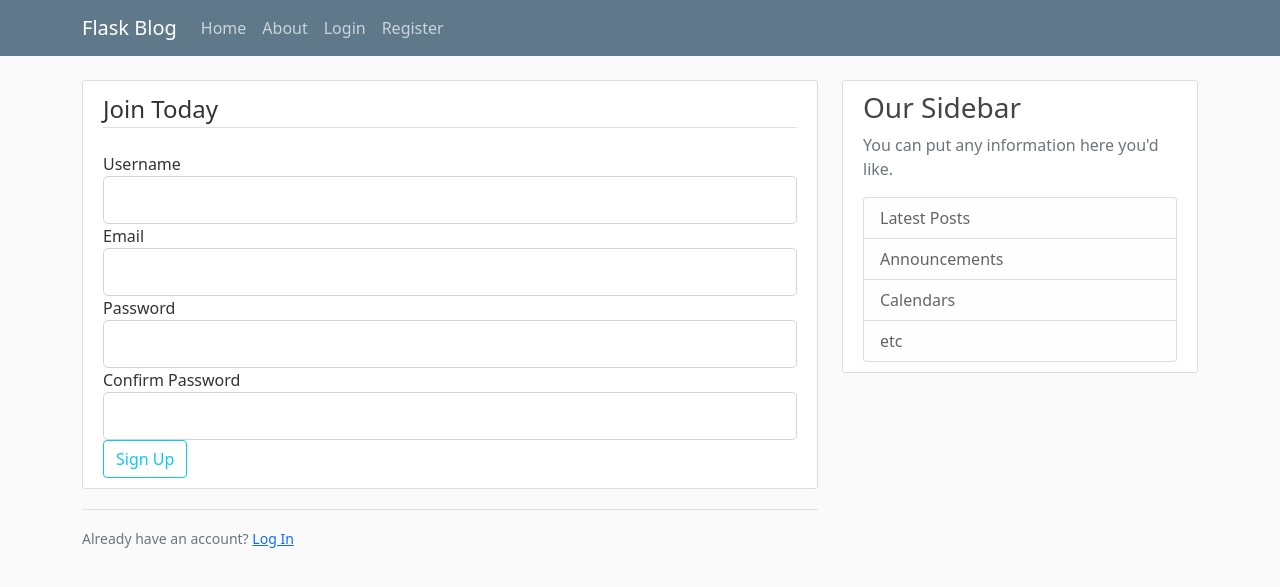
After one commit to agustin-chavez/flask-blog, a Flask app: page /register in a window 1280 px wide. The commit adds this page. Shown: the top 587 px of the page. Run offline with Flask 3, Linux system fonts and the light colour scheme.

Commit message:
Forms and user input

```diff
--- a/flaskblog.py
+++ b/flaskblog.py
@@ -1,6 +1,8 @@
-from flask import Flask, render_template, url_for
+from flask import Flask, render_template, url_for, redirect, flash
+from forms import RegistrationForm, LoginForm
 
 app = Flask(__name__)
+app.config['SECRET_KEY'] = '731f60039c617522880b1aaeda012b05'
 
 posts = [
     {
@@ -51,5 +53,26 @@ def home():
 def about():
     return render_template("about.html")
 
+
+@app.route("/register", methods=['POST', 'GET'])
+def register():
+    form = RegistrationForm()
+    if form.validate_on_submit():
+        flash(f"Account created for {form.username.data}!", "success")
+        return redirect('/')
+    return render_template('register.html', title='Register', form=form)
+
+
+@app.route("/login", methods=['POST', 'GET'])
+def login():
+    form = LoginForm()
+    if form.validate_on_submit():
+        if form.email.data == 'admin@blog.com' and form.password.data == 'password':
+            flash("You have been logged in!", "success")
+            return redirect(url_for('home'))
+        else:
+            flash("Log in unsuccessful. Please check your credentials.", "danger")
+    return render_template('login.html', title='Login', form=form)
+
 if __name__ == "__main__":
     app.run(debug=True)
--- /dev/null
+++ b/forms.py
@@ -0,0 +1,48 @@
+from flask_wtf import FlaskForm
+from wtforms import StringField, PasswordField, SubmitField, BooleanField
+from wtforms.validators import DataRequired, Length, Email, EqualTo
+
+class RegistrationForm(FlaskForm):
+    username = StringField(
+        'Username',
+        validators=[
+            DataRequired(),
+            Length(min=2, max=20)
+        ]
+    )
+    email = StringField(
+        'Email',
+        validators=[
+            DataRequired(),
+            Email()
+        ]
+    )
+    password = PasswordField(
+        'Password',
+        validators=[DataRequired()]
+    )
+
+    confirm_password = PasswordField(
+        'Confirm Password',
+        validators=[DataRequired(), EqualTo('password')]
+    )
+
+    submit = SubmitField('Sign Up')
+
+
+
+class LoginForm(FlaskForm):
+    email = StringField(
+        'Email',
+        validators=[
+            DataRequired(),
+            Email()
+        ]
+    )
+    password = PasswordField(
+        'Password',
+        validators=[DataRequired()]
+    )
+    remember = BooleanField('Remember Me')
+
+    submit = SubmitField('Login')
--- a/templates/about.html
+++ b/templates/about.html
@@ -1,5 +1,5 @@
 {% extends "layout.html" %}
 
 {% block content %}
-    <h1>About</h1>
+    About page
 {% endblock content %}
--- a/templates/layout.html
+++ b/templates/layout.html
@@ -14,7 +14,8 @@
     />
 
     <!-- Custom Styles -->
-    <link rel="stylesheet" type="text/css" href="{{ url_for('static', filename='main.css') }}"/>
+    <link rel="stylesheet" type="text/css" href="{{ url_for('static', filename='main.css') }}">
+
 
     {% if title %}
     <title>Flask Blog - {{ title }}</title>
@@ -40,13 +41,13 @@
           </button>
           <div class="collapse navbar-collapse" id="navbarToggle">
             <div class="navbar-nav mr-auto">
-              <a class="nav-item nav-link" href="/">Home</a>
-              <a class="nav-item nav-link" href="/about">About</a>
+              <a class="nav-item nav-link" href="{{ url_for('home') }}">Home</a>
+              <a class="nav-item nav-link" href="{{ url_for('about') }}">About</a>
             </div>
             <!-- Navbar Right Side -->
             <div class="navbar-nav">
-              <a class="nav-item nav-link" href="/login">Login</a>
-              <a class="nav-item nav-link" href="/register">Register</a>
+              <a class="nav-item nav-link" href="{{ url_for('login') }}">Login</a>
+              <a class="nav-item nav-link" href="{{ url_for('register') }}">Register</a>
             </div>
           </div>
         </div>
@@ -55,7 +56,19 @@
 
     <main role="main" class="container">
       <div class="row">
-        <div class="col-md-8">{% block content %}{% endblock %}</div>
+        <div class="col-md-8">
+          {% with messages = get_flashed_messages(with_categories=true) %}
+            {% if messages %}
+              {% for category, message in messages %}
+                <div class="alert alert-{{ category }}">
+                  {{ message }}
+                </div>
+              {% endfor %}
+            {% endif %}
+          {% endwith%}
+
+          {% block content %}{% endblock %}
+        </div>
 
         <div class="col-md-4">
           <div class="content-section">
--- /dev/null
+++ b/templates/register.html
@@ -0,0 +1,75 @@
+{% extends "layout.html" %}
+
+{% block content %}
+    <div class="content-section">
+        <form method="POST" action="">
+            {{ form.hidden_tag() }}
+            <fieldset class="form-group">
+                <legend class="border-bottom mb-4">Join Today</legend>
+                <div class="form-group">
+                    {{ form.username.label(class="form-control-label") }}
+
+                    {% if form.username.errors %}
+                        {{ form.username(class="form-control form-control-lg is-invalid") }}
+                        <div class="invalid-feedback">
+                            {% for error in form.username.errors %}
+                                <span> {{ error }}</span>
+                            {% endfor %}
+                        </div>
+                    {% else %}
+                        {{ form.username(class="form-control form-control-lg") }}
+                    {% endif %}
+                </div>
+                <div class="form-group">
+                    {{ form.email.label(class="form-control-label") }}
+                    {% if form.email.errors %}
+                        {{ form.email(class="form-control form-control-lg is-invalid") }}
+                        <div class="invalid-feedback">
+                            {% for error in form.email.errors %}
+                                <span> {{ error }}</span>
+                            {% endfor %}
+                        </div>
+                    {% else %}
+                        {{ form.email(class="form-control form-control-lg") }}
+                    {% endif %}
+                </div>
+                <div class="form-group">
+                    {{ form.password.label(class="form-control-label") }}
+                    {% if form.password.errors %}
+                        {{ form.password(class="form-control form-control-lg is-invalid") }}
+                        <div class="invalid-feedback">
+                            {% for error in form.password.errors %}
+                                <span> {{ error }}</span>
+                            {% endfor %}
+                        </div>
+                    {% else %}
+                        {{ form.password(class="form-control form-control-lg") }}
+                    {% endif %}
+                </div>
+                <div class="form-group">
+                    {{ form.confirm_password.label(class="form-control-label") }}
+                    {% if form.confirm_password.errors %}
+                        {{ form.confirm_password(class="form-control form-control-lg is-invalid") }}
+                        <div class="invalid-feedback">
+                            {% for error in form.confirm_password.errors %}
+                                <span> {{ error }}</span>
+                            {% endfor %}
+                        </div>
+                    {% else %}
+                        {{ form.confirm_password(class="form-control form-control-lg") }}
+                    {% endif %}
+                </div>
+            </fieldset>
+
+            <div class="form-group">
+                {{ form.submit(class="btn btn-outline-info") }}
+            </div>
+        </form>
+    </div>
+
+    <div class="border-top pt-3">
+        <small class="text-muted">
+            Already have an account? <a class="ml-2" href="{{ url_for('login') }}">Log In</a>
+        </small>
+    </div>
+{% endblock content %}
```
Also changed, not shown: templates/login.html (added, +54 -0 lines), README.md, static/main.css (line endings or trailing spaces).
